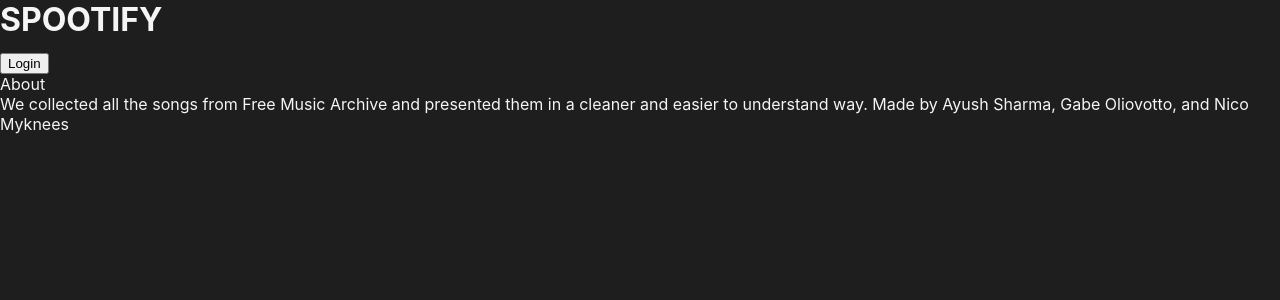
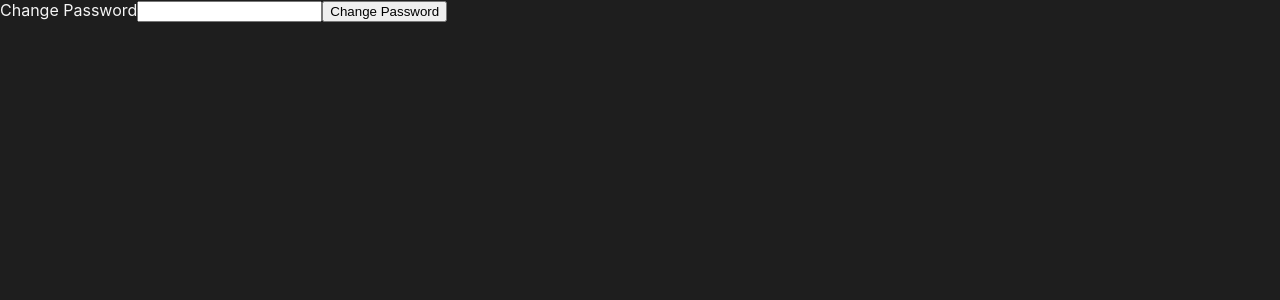
Before and after one commit to NicoM-7/Music-Webapp, a React (Create React App) app in the folder frontend/: page /authenticated in a window 1280 px wide. Shown: the top 300 px of the page. Built offline with nearby package versions, Linux system fonts and the light colour scheme; no server answers; sample sign-in values are in the browser's storage.

Commit message:
Added change password and logout components

```diff
--- a/frontend/src/app.jsx
+++ b/frontend/src/app.jsx
@@ -7,6 +7,9 @@
 import PrivateWrapper from "./components/privateWrapper";
 import HomePage from "./components/homePage";
 import SignUp from "./components/signUp";
+import Logout from './components/logout';
+import ChangePassword from './components/changePassword';
+import ManagePlaylist from './components/managePlaylists';
 
 function App() {
     return (
@@ -15,11 +18,11 @@
                 <Routes>
                     <Route path="" element={<HomePage />} />
                     <Route path="/tracks" element={<Tracks />} />
-                    <Route path="/managePlaylists" element={<ManagePlaylists />} />
+                    <Route path="/managePlaylists" element={<ManagePlaylists/>}/>
                     <Route path="/login" element={<Login />} />
                     <Route path="/signUp" element={<SignUp />} />
                     <Route element={<PrivateWrapper />}>
-                        <Route path="/authenticated" element={<HomePage />} />
+                        <Route path="/authenticated" element={<ChangePassword/>} />
                     </Route>
                 </Routes>
             </div>
--- /dev/null
+++ b/frontend/src/components/changePassword.jsx
@@ -0,0 +1,42 @@
+import React, { useState } from "react";
+
+import { updatePassword } from "firebase/auth";
+import { auth } from "../firebase";
+
+function ChangePassword(){
+
+    const [inputs, setInputs] = useState({});
+
+    const handleChange = (event) => {
+        const name = event.target.name;
+        const value = event.target.value;
+        setInputs(values => ({ ...values, [name]: value }))
+    }
+
+    const changePassword = (e) => {
+
+        e.preventDefault();
+        const user = auth.currentUser;
+        const newPassword = inputs.password;
+
+        updatePassword(user, newPassword).then(() => {
+            alert("Password change succsesful!");
+        })
+        .catch((error) => {
+            alert("Password change failed!");
+        })
+
+        }
+
+    return(
+        <div>
+            <form onSubmit={changePassword}>
+                <label>Change Password</label>
+                <input type="text" name="password" onChange={handleChange} value={inputs.password || ""}/>
+                <button type="submit">Change Password</button>
+            </form>
+        </div>
+    )
+}
+
+export default ChangePassword;
--- a/frontend/src/components/login.jsx
+++ b/frontend/src/components/login.jsx
@@ -1,7 +1,7 @@
 import { useState } from 'react';
 import { useNavigate } from 'react-router-dom';
 import { auth } from "../firebase";
-import { GoogleAuthProvider, signInWithPopup, signInWithEmailAndPassword, sendEmailVerification, inMemoryPersistence } from "firebase/auth";
+import { GoogleAuthProvider, signInWithPopup, signInWithEmailAndPassword, sendEmailVerification} from "firebase/auth";
 function Login() {
 
     let navigate = useNavigate();
@@ -52,7 +52,7 @@
             .then((userCredential) => {
                 let user = userCredential.user;
                 if (user != null && user.emailVerified) {
-                    navigate("/tracks");
+                    navigate("/authenticated");
                 }
                 else{
                     sendEmailVerification(user).then(() => {
@@ -83,7 +83,6 @@
             <button onClick={signInWithGoogle}>Login With Google</button>
 
             <p>{emailEmptyError ? "Email empty " : " "} {passwordEmptyError ? "Password empty " : " "}</p>
-
         </div>
     );
 }
--- /dev/null
+++ b/frontend/src/components/logout.jsx
@@ -0,0 +1,25 @@
+import { auth } from "../firebase";
+import { signOut } from "firebase/auth";
+import { useNavigate } from 'react-router-dom';
+import React from "react";
+
+function Logout(){
+
+    const navigate = useNavigate();
+    const logout = () => {
+        signOut(auth).then(() => {
+            navigate("/", {replace: true});
+        })
+        .catch((error) => {
+            alert("Problem logging out");
+        });
+    }
+
+    return(
+        <React.Fragment>
+            <button onClick={logout}>Log Out</button>
+        </React.Fragment>
+    )
+}
+
+export default Logout;
```
